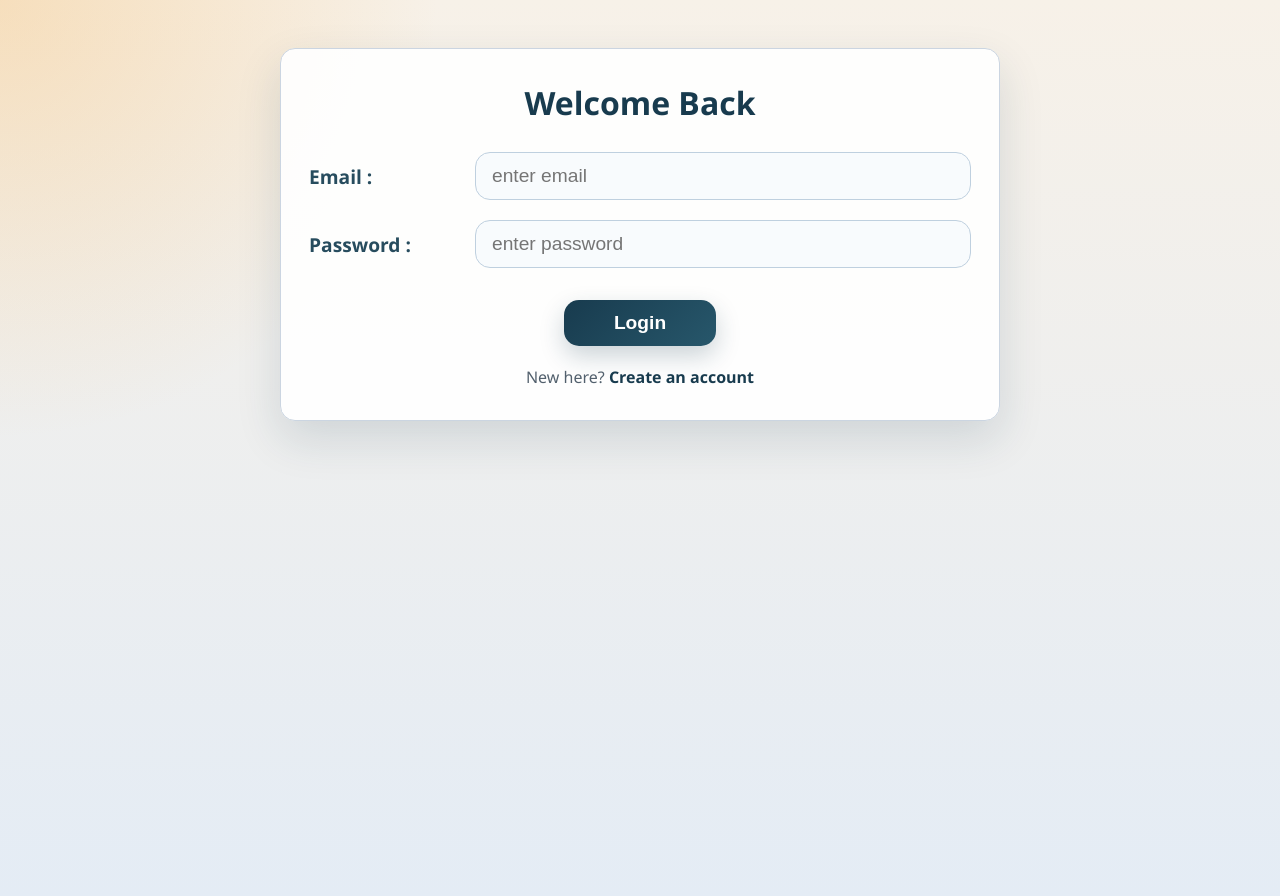
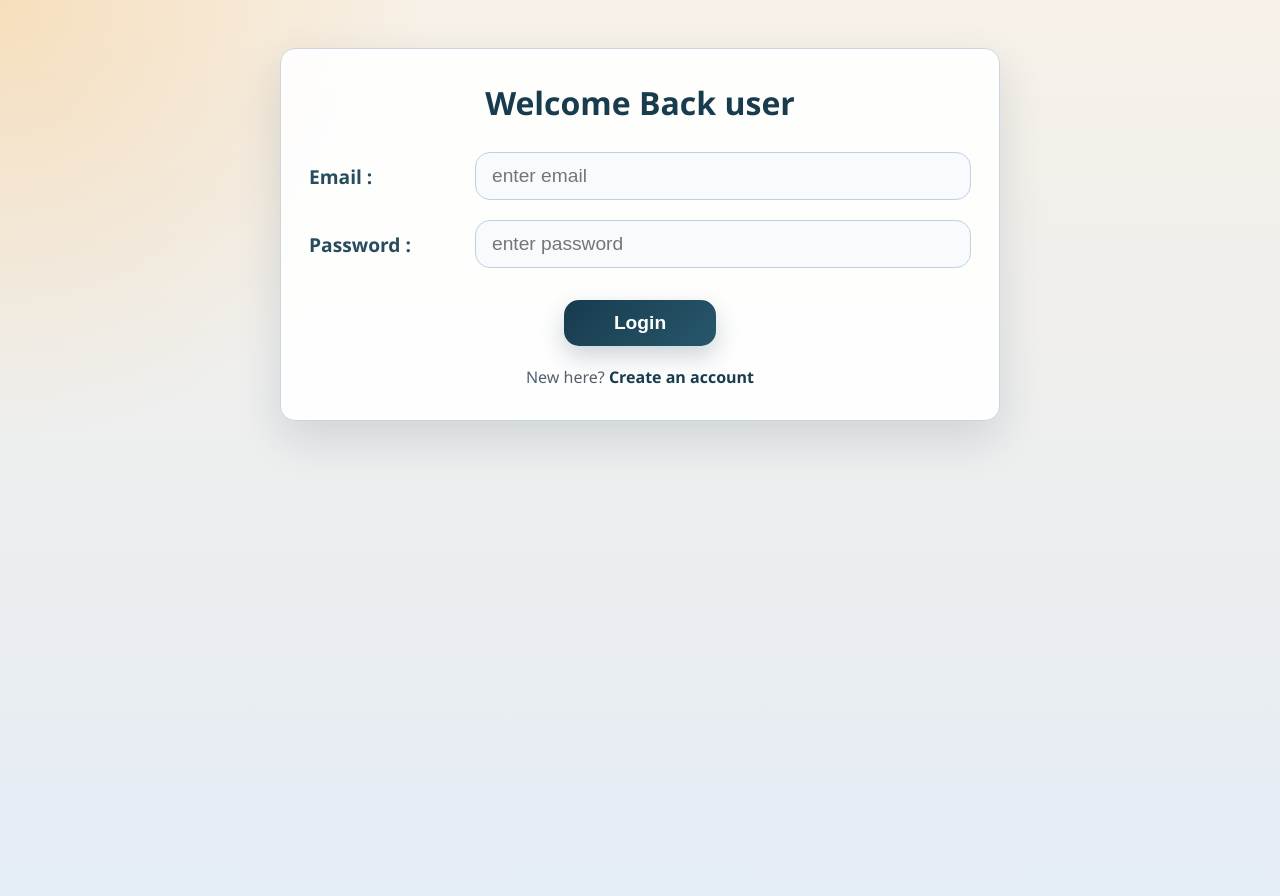
Before and after one commit to sandeep-Patidar-18/Login-authentication-system, a Flask app: page / in a window 1280 px wide. Run offline with Flask 3, Linux system fonts and the light colour scheme.

Commit message:
some fine changes

```diff
--- a/main.py
+++ b/main.py
@@ -1,5 +1,6 @@
 from flask import Flask , request ,render_template ,redirect
 import sqlite3
+from pydantic import BaseModel
 
 
 app=Flask(__name__)
@@ -38,7 +39,7 @@ def signup():
 
 
         except sqlite3.IntegrityError:
-            return "email already exists"
+            return "email already exists "
 
         except Exception as e :
             return f"something went wrong:{e}"
--- a/templates/login.html
+++ b/templates/login.html
@@ -9,7 +9,7 @@
   <body>
     <div class="main-container">
       <div class="input-container auth-card">
-        <h2>Welcome Back</h2>
+        <h2>Welcome Back user</h2>
 
         <form action="/login" method="post">
           <div class="input-row">
--- a/templates/signup.html
+++ b/templates/signup.html
@@ -23,7 +23,7 @@
           />
          </div>
           <div class="input-row">
-            <label for="password">Password :</label>
+            <label for="password"> Enter Password :</label>
           <input
             id="password"
             name="password"
```
